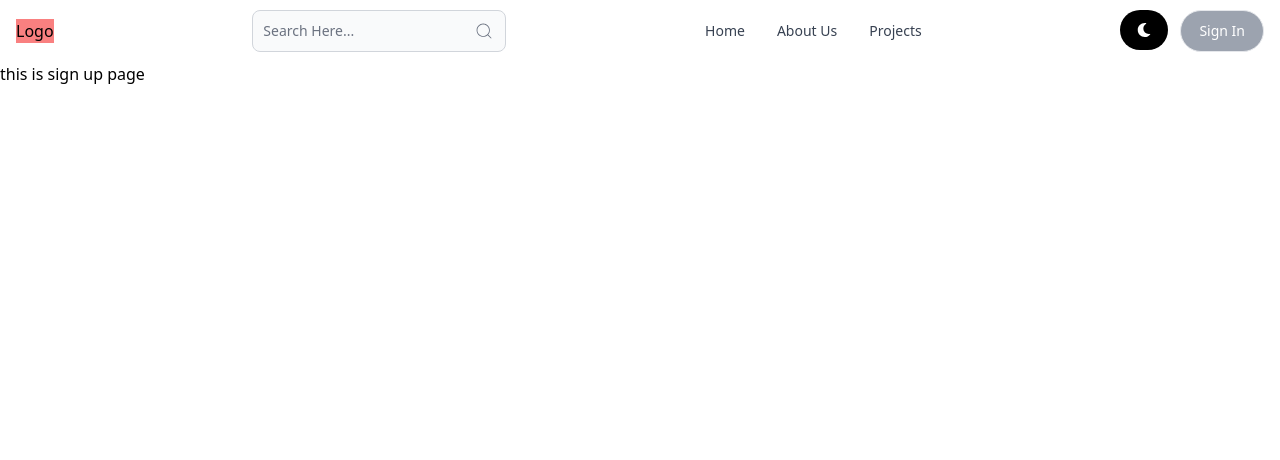
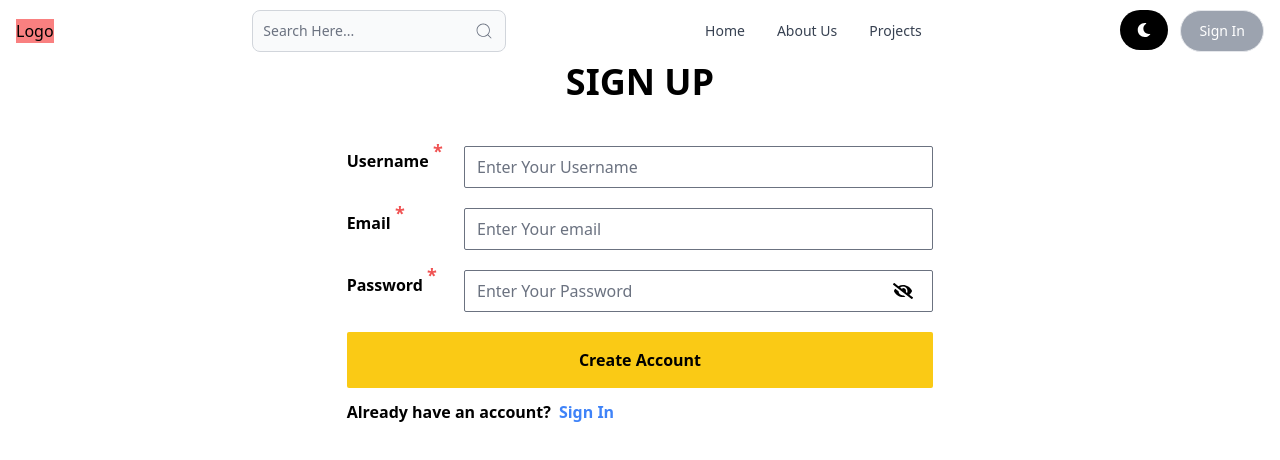
Before and after one commit to Prashantkumar999/mern-blog-app, a React (Vite) app in the folder client/: page /signup in a window 1280 px wide. Shown: the top 460 px of the page. Built offline with nearby package versions, Linux system fonts and the light colour scheme.

Commit message:
ui for sign up page created

```diff
--- a/client/src/pages/SignUp.jsx
+++ b/client/src/pages/SignUp.jsx
@@ -1,9 +1,53 @@
-import React from 'react';
+import React, { useState } from 'react';
+import { FaEyeSlash } from "react-icons/fa";
+import { IoEyeSharp } from "react-icons/io5";
+import {Link} from 'react-router-dom'
+
 
 const SignUp = () => {
+
+    const [showPassword, setShowPassword] = useState(true)
     return (
-        <div>
-            this is sign up page
+        <div className='w-11/12 mx-auto flex flex-col items-center justify-center gap-11'>
+            <div className='font-semibold text-4xl'>SIGN UP</div>
+            <div className='w-full flex flex-col items-center justify-center'>
+                <form className='w-[50%] flex flex-col gap-5'>
+                    <div className='flex gap-3 justify-between'>
+                        <label htmlFor='username' className='font-semibold'>
+                            Username <sup className='text-red-500 text-lg'>*</sup>
+                        </label>
+                        <input placeholder='Enter Your Username' id='username' type='text' name='username' required className='min-w-[80%] rounded-sm' />
+                    </div>
+                    <div className='flex gap-3 justify-between'>
+                        <label htmlFor='email' className='font-semibold'>
+                            Email <sup className='text-red-500 text-lg'>*</sup>
+                        </label>
+                        <input placeholder='Enter Your email' id='email' type='text' name='email' required className='min-w-[80%] rounded-sm' />
+                    </div>
+                    <div className='flex gap-3 justify-between relative'>
+                        <label htmlFor='password' className='font-semibold'>
+                            Password <sup className='text-red-500 text-lg'>*</sup>
+                        </label>
+                        <input placeholder='Enter Your Password' id='password' type={showPassword?"password":"text"} name='password' required className='min-w-[80%] rounded-sm' />
+                        <div className=' absolute right-5 top-[25%] text-xl' onClick={()=>setShowPassword((prev)=>!prev)}>
+                        {
+                            showPassword ? (<FaEyeSlash />) : (<IoEyeSharp />)
+                        }
+                        </div>
+                    </div>
+                 <button type='submit' className='bg-yellow-300 py-4 font-semibold rounded-sm hover:bg-yellow-400 hover:scale-95 transition-all duration-200'>
+                    Create Account
+                 </button>
+                </form>
+                <div className='flex justify-start gap-2 w-[50%] mt-3 font-semibold'>
+                    <p>Already have an account?</p>
+                    <Link className='text-blue-500 hover:text-blue-600' to={"/signin"} >
+                        Sign In
+                    </Link>
+
+                </div>
+            </div>
+
         </div>
     );
 }
```
